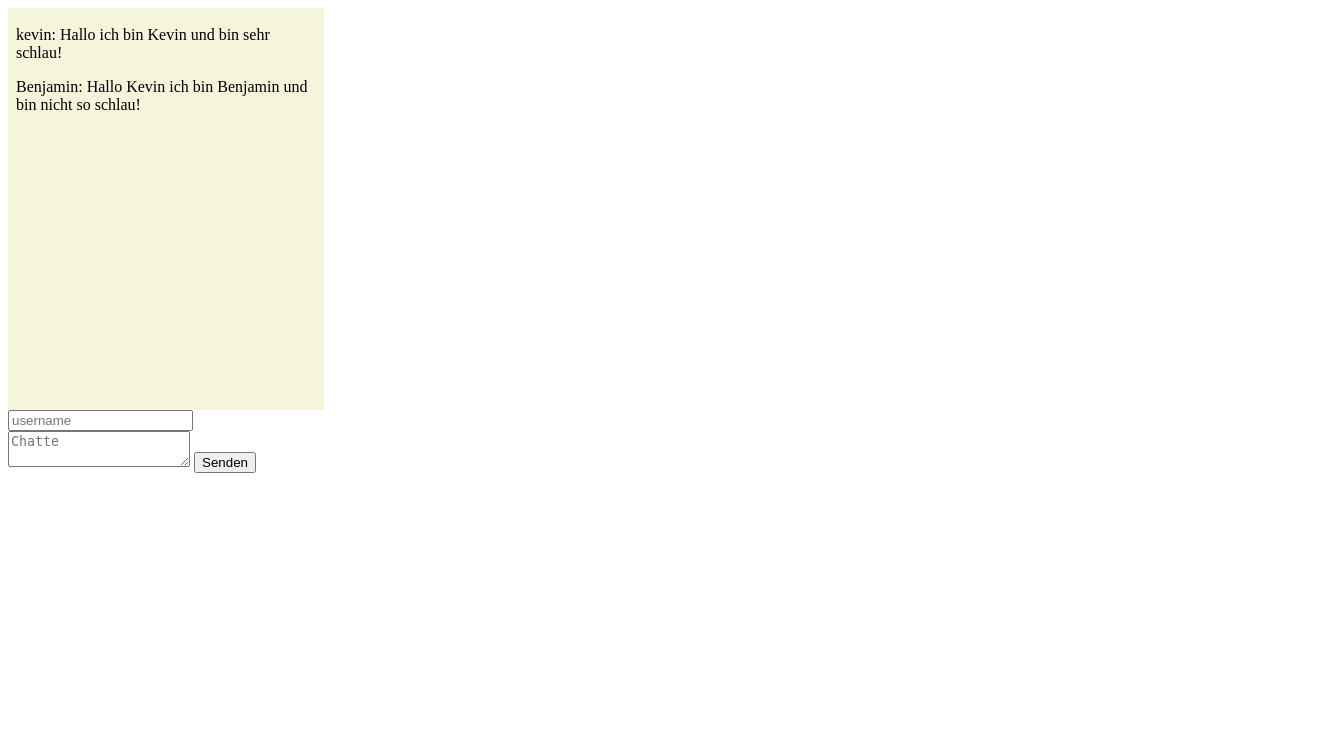
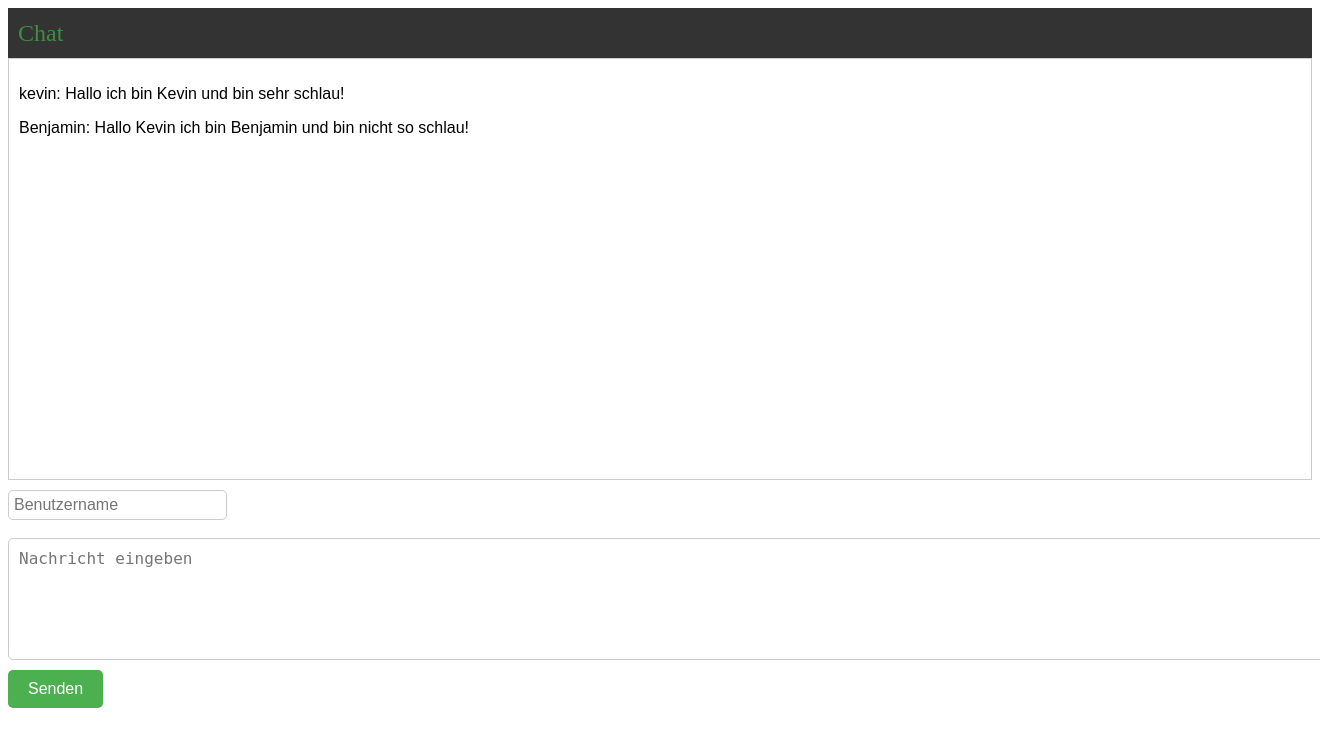
Before and after one commit to aetbenii/ChatMitAJAX, a PHP site: page / in a window 1320 px wide; the page is wider, and only the part inside the window is pictured. Shown: the top 747 px of that part. Run offline with PHP 8.4, Linux system fonts and the light colour scheme; data comes from the database, SQL or seed files in the repository.

Commit message:
Basic Design

```diff
--- a/view/IndexController/chatAktion.css
+++ b/view/IndexController/chatAktion.css
@@ -0,0 +1,92 @@
+@charset "UTF-8";
+
+#bar {
+    height: 50px;
+    background-color: #333;
+    color: #fff;
+    display: flex;
+    align-items: center;
+    font-size: 24px;
+    padding-left: 10px;
+}
+
+#title {
+    color: #3e8e41;
+
+}
+
+#barFixed {
+    position: fixed;
+    top: 0;
+    left: 0;
+    width: 100%;
+    height: 50px;
+    background-color: #333;
+    color: #fff;
+    display: flex;
+    align-items: center;
+    justify-content: center;
+    font-size: 24px;
+    z-index: 1;
+}
+
+
+#chatBox {
+    height: 400px;
+    overflow-y: scroll;
+    border: 1px solid #ccc;
+    padding: 10px;
+    margin-bottom: 10px;
+    font-family: Arial, sans-serif;
+}
+
+#username {
+    display: block;
+    padding: 5px;
+    font-size: 16px;
+    border: 1px solid #ccc;
+    border-radius: 5px;
+}
+
+#text {
+    display: block;
+    height: 100px;
+    width: 100%;
+    padding: 10px;
+    margin-bottom: 10px;
+    font-size: 16px;
+    border: 1px solid #ccc;
+    border-radius: 5px;
+}
+
+button {
+    background-color: #4CAF50;
+    color: white;
+    padding: 10px 20px;
+    border: none;
+    border-radius: 5px;
+    font-size: 16px;
+    cursor: pointer;
+}
+
+button:hover {
+    background-color: #3e8e41;
+}
+
+/*.message {
+    padding: 10px;
+    margin-bottom: 10px;
+    border-radius: 5px;
+    font-size: 16px;
+    font-weight: bold;
+    color: #fff;
+    display: inline-block;
+}*/
+
+.message.sender {
+    background-color: #4CAF50;
+}
+
+.message.receiver {
+    background-color: #ccc;
+}
--- a/view/IndexController/chatAktion.tpl.php
+++ b/view/IndexController/chatAktion.tpl.php
@@ -1,21 +1,28 @@
 <!DOCTYPE html>
 <html lang="en">
+
 <head>
     <meta charset="UTF-8">
     <meta http-equiv="X-UA-Compatible" content="IE=edge">
     <meta name="viewport" content="width=device-width, initial-scale=1.0">
+    <link rel="stylesheet" href="view\IndexController\chatAktion.css">
     <script src="ajax.js"></script>
     <title>Chat</title>
 </head>
+
 <body>
-    <div id="chatBox" style="width: 300px; height: 400px; padding: 0.1rem 0.5rem 0rem 0.5rem; background-color: beige;">
-
+    <div id="bar">
+        <div id="title">Chat</div>
     </div>
-    <input type="text" id="username" name="username" placeholder="username" required></br>
-    <textarea id="text" name="text" placeholder="Chatte" required></textarea>
+    <div id="chatBox">
+        <!--<div id="messages"></div>-->
+    </div>
+    <input type="text" id="username" name="username" placeholder="Benutzername" required></br>
+    <textarea id="text" name="text" placeholder="Nachricht eingeben" required></textarea>
     <button onclick="sende()">Senden</button>
     <!--
         <button onclick="getChats()">GET</button>
     -->
 </body>
+
 </html>
```
